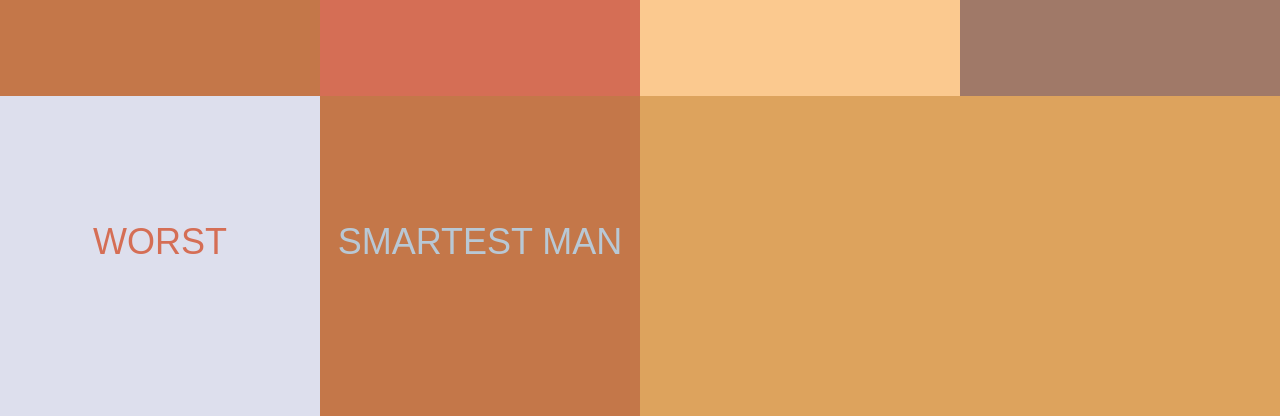
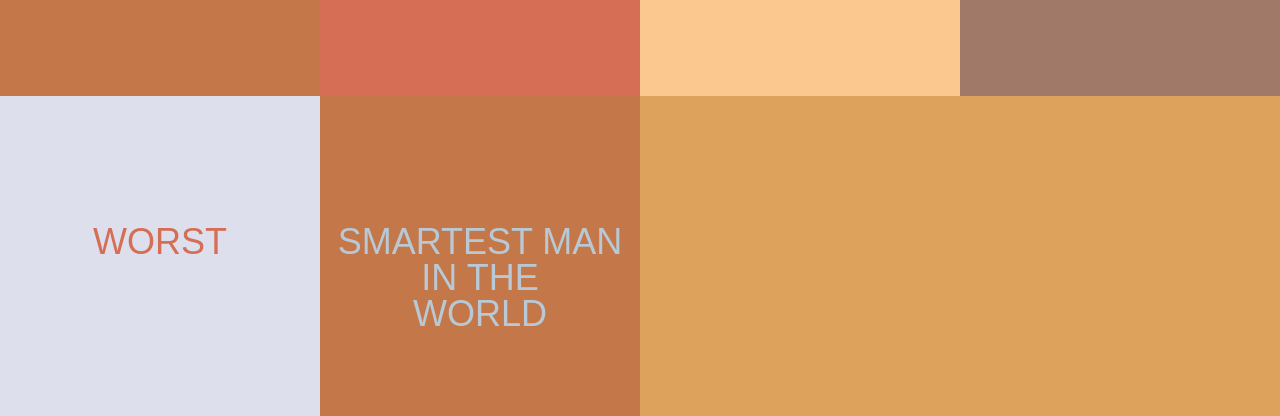
Before and after one commit to pmuth/mars, a plain HTML site: page index.html in a window 1280 px wide. Shown: the part 744-1160 px from the top of the page. Drawn offline with Linux system fonts and the light colour scheme.

Commit message:
Update copy

```diff
--- a/index.html
+++ b/index.html
@@ -58,7 +58,7 @@
 			<div class="content">WORST</div>
 		</div>
 		<div class="button" onclick="document.getElementById('smartestman').play()" id="rock">
-			<div class="content">SMARTEST MAN</div>
+			<div class="content">SMARTEST MAN<br>IN THE<br>WORLD</div>
 		</div>
 	</body>
 
```
